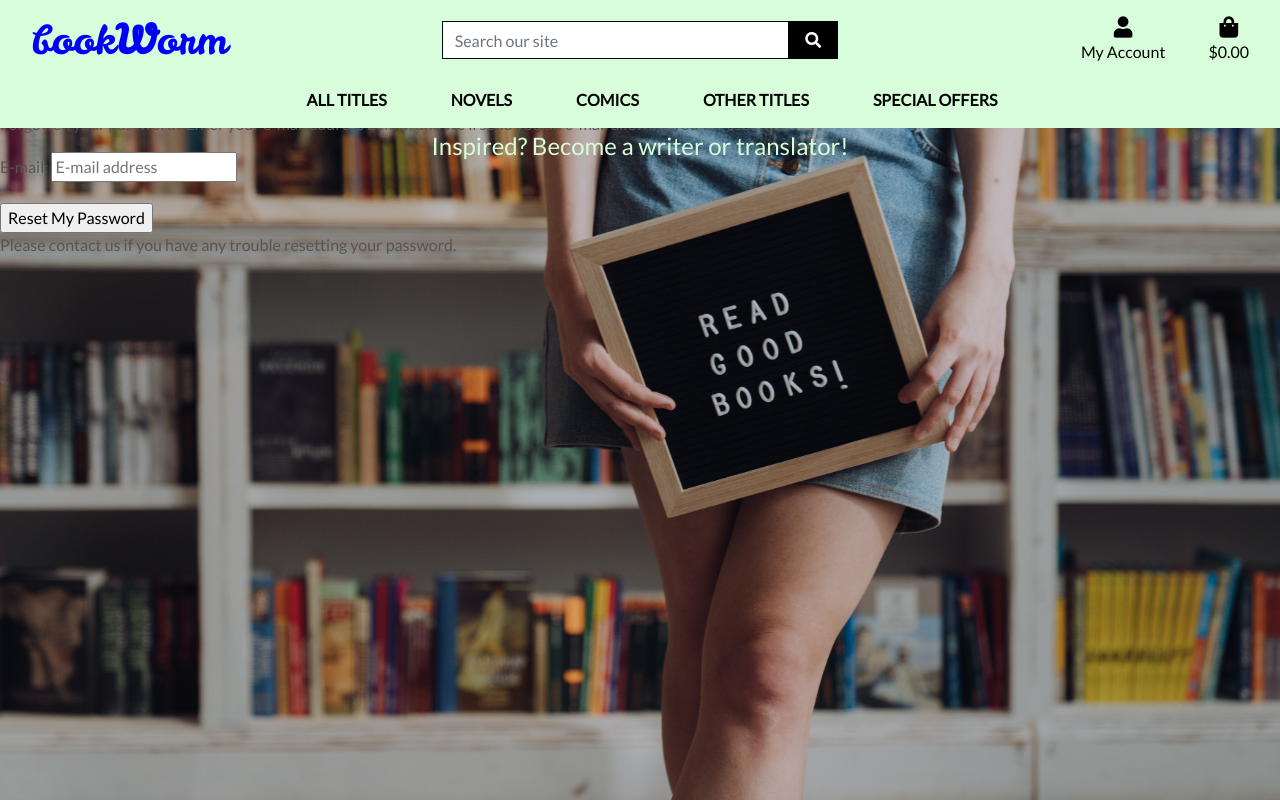
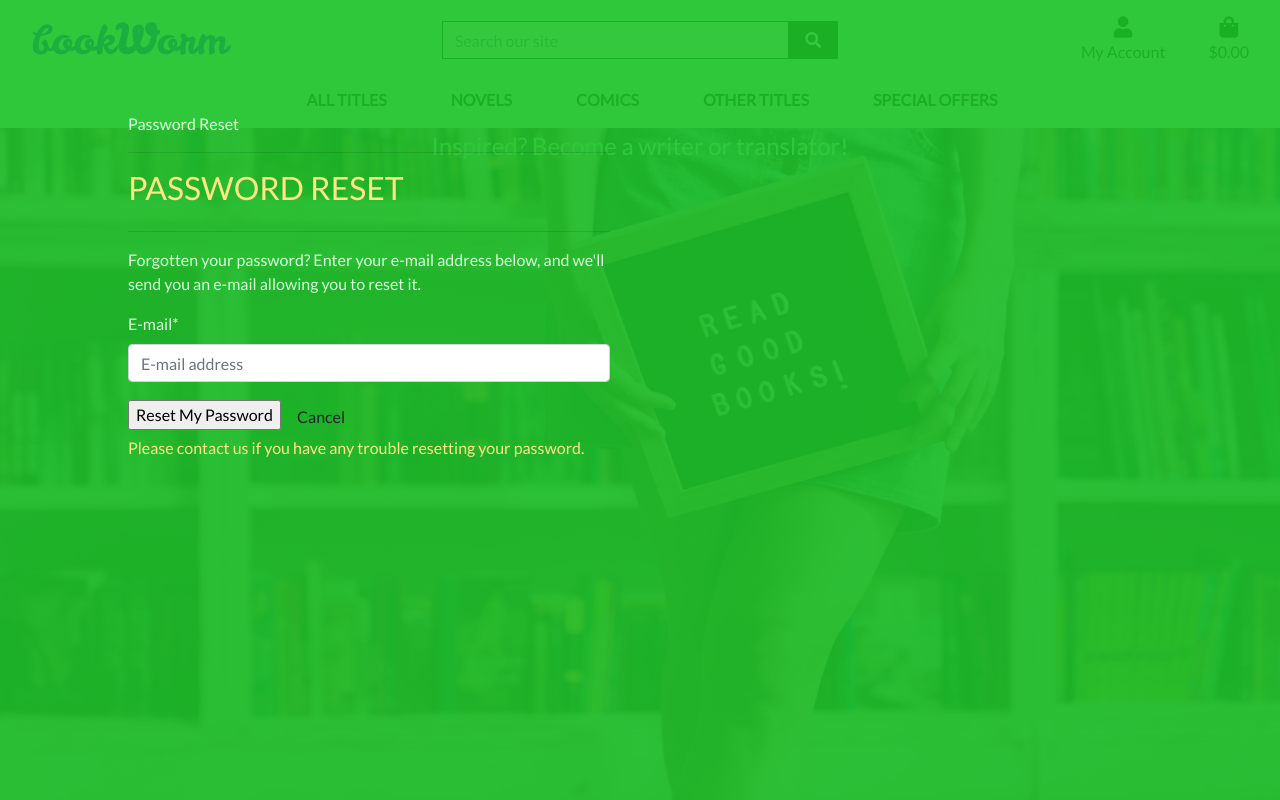
Before and after one commit to SingeRoi/bookWorm_ms4, a Django app: page /accounts/password/reset/ in a window 1280 px wide. Run offline with Django 3.2, Linux system fonts and the light colour scheme; parts of the project's set-up code (start-up, migrations or seed data) failed here and were passed over; some libraries are stand-ins or nearby versions.

Commit message:
adds cancel function to forms, minor restyle forms, fixes profile form link

```diff
--- a/bookCoins/templates/bookCoins/topup_coins.html
+++ b/bookCoins/templates/bookCoins/topup_coins.html
@@ -75,7 +75,7 @@
                 </fieldset>
 
                 <div class="submit-button text-right mt-5 mb-2">
-                    <a href="" class="btn btn-outline-black rounded-0">
+                    <a href="{% url 'profile' %}" class="btn btn-outline-black rounded-0">
 							<span class="icon">
 								<i class="fas fa-chevron-left"></i>
 							</span>
@@ -95,6 +95,9 @@
                     </p>
                 </div>
             </form>
+            <div class="cancel">
+            <a class="btn btn-outline-black rounded-0" href="{% url 'home' %}">Cancel</a>
+            </div>
         </div>
     </div>
 </div>
--- a/bookWorm/settings.py
+++ b/bookWorm/settings.py
@@ -81,6 +81,7 @@ TEMPLATES = [
                 'django.contrib.auth.context_processors.auth',
                 'django.contrib.messages.context_processors.messages',
                 'profiles.contexts.profile_contents',
+
 
             ],
             'builtins': [
--- a/bookWorm/urls.py
+++ b/bookWorm/urls.py
@@ -26,6 +26,5 @@ urlpatterns = [
     path('', include('home.urls')),
     path('products/', include('products.urls')),
     path('topup/', include('bookCoins.urls')),
-
     path('profile/', include('profiles.urls')),
 ] + static(settings.MEDIA_URL, document_root=settings.MEDIA_ROOT)
--- a/products/templates/products/add_product.html
+++ b/products/templates/products/add_product.html
@@ -33,7 +33,7 @@
                 {% endif %}
                 {% endfor %}
                 <div class="text-right">
-                    <a class="btn btn-outline-black rounded-0" href="{% url 'products' %}">Cancel</a>
+                    <a class="btn btn-outline-black float-left px-0 rounded-0" href="{% url 'products' %}">Cancel</a>
                     <button class="btn btn-black rounded-0" type="submit">Add Product</button>
                 </div>
             </form>
--- a/products/templates/products/product_detail.html
+++ b/products/templates/products/product_detail.html
@@ -42,9 +42,10 @@
                 {% else %}
                 <small class="text-muted">No Rating</small>
                 {% endif %}
+
                 {% if request.user.is_superuser %}
                     <small class="ml-3">
-                        <a href="{% url 'edit_product' product.id %}">Edit</a>
+                        <a class="font-crayola" href="{% url 'edit_product' product.id %}">Edit</a>
                         <a class="text-danger" href="{% url 'delete_product' product.id %}">Delete</a>
                     </small>
                 {% endif %}
--- a/profiles/templates/profiles/update_billing.html
+++ b/profiles/templates/profiles/update_billing.html
@@ -19,7 +19,7 @@
     <div class="row">
         <div class="col">
             <hr>
-            <h2 class="logo-font mb-4">My Profile</h2>
+            <h2 class="logo-font mb-4">My Profile - Billing</h2>
             <hr>
         </div>
     </div>
@@ -33,6 +33,9 @@
             </form>
         </div>
     </div>
+    <div class="cancel">
+        <a class="btn btn-outline-black px-0 rounded-0" href="{% url 'home' %}">Cancel</a>
+    </div>
     {% endblock %}
 
     {% block postloadjs %}
--- a/static/css/base.css
+++ b/static/css/base.css
@@ -172,6 +172,13 @@ body {
     top: 50px;
     right: auto;
 }
+.message-container {
+    position: fixed;
+}
+/* colours signup edit button text*/
+.font-crayola {
+    color: #FFE785 !important;
+}
 
 .btn-logout {
     margin-bottom: 1em;
--- a/templates/allauth/account/base.html
+++ b/templates/allauth/account/base.html
@@ -1,7 +1,7 @@
 {% extends "base.html" %}
 
 {% block content %}
-<div class="container header-container allauth-container">
+<div class="container allauth-header-container allauth-container">
     <div class="overlay"></div>
     <div class="row">
         <div class="col-6">
--- a/templates/allauth/account/logout.html
+++ b/templates/allauth/account/logout.html
@@ -8,10 +8,10 @@
 
 <div class="col col-10 offset-1 logout-message">
   <hr>
-  <h2 class="logo-font font-tea mb-4">{% trans "Sign Out" %}</h2>
+  <h2 class="logo-font font-crayola mb-4">{% trans "Sign Out" %}</h2>
   <hr>
 
-  <p class="font-tea logout-p ">{% trans 'Are you sure you want to sign out?' %}</p>
+  <p class="font-crayola logout-p ">{% trans 'Are you sure you want to sign out?' %}</p>
 
   <form method="post" action="{% url 'account_logout' %}">
     {% csrf_token %}
@@ -19,6 +19,7 @@
     <input type="hidden" name="{{ redirect_field_name }}" value="{{ redirect_field_value }}"/>
     {% endif %}
     <button class="btn-logout" type="submit">{% trans 'Sign Out' %}</button>
+    <a class="btn btn-outline-black rounded-0" href="{% url 'home' %}">Cancel</a>
 </form>
 
 </div>
--- a/templates/allauth/account/password_reset.html
+++ b/templates/allauth/account/password_reset.html
@@ -1,14 +1,20 @@
-{% extends "account/base.html" %}
+{% extends "base.html" %}
+
+{% block content %}
+<div class="container allauth-header-container allauth-container">
+    <div class="overlay"></div>
+    <div class="row">
+        <div class="col-6">
+            <div class="allauth-form-inner-content">
+                {% block inner_content %}
 
                 {% load i18n %}
                 {% load account %}
 
                 {% block head_title %}{% trans "Password Reset" %}{% endblock %}
 
-{% block content %}
-
                 <hr>
-    <h2 class="logo-font mb-4">{% trans "Password Reset" %}</h2>
+                <h2 class="logo-font font-crayola mb-4">{% trans "Password Reset" %}</h2>
                 <hr>
                 {% if user.is_authenticated %}
                 {% include "account/snippets/already_logged_in.html" %}
@@ -18,9 +24,16 @@
 
                 <form method="POST" action="{% url 'account_reset_password' %}" class="password_reset">
                     {% csrf_token %}
-        {{ form.as_p }}
+                    {{ form|crispy }}
+
                     <input type="submit" value="{% trans 'Reset My Password' %}" />
+                    <a class="btn btn-outline-black rounded-0" href="{% url 'home' %}">Cancel</a>
                 </form>
 
-    <p>{% blocktrans %}Please contact us if you have any trouble resetting your password.{% endblocktrans %}</p>
+                <p class="font-crayola" >{% blocktrans %}Please contact us if you have any trouble resetting your password.{% endblocktrans %}</p>
                 {% endblock %}
+            </div>
+        </div>
+    </div>
+</div>
+{% endblock %}
--- a/templates/base.html
+++ b/templates/base.html
@@ -87,7 +87,7 @@
                     </div>
                 </li>
                 <li class="list-inline-item">
-                    <a class="{% if grand_total %}text-info font-weight-bold{% else %}text-black{% endif %} nav-link" href="href = "">
+                    <a class="{% if grand_total %}text-info font-weight-bold{% else %}text-black{% endif %} nav-link" href="">
                     <div class="text-center">
                         <div><i class="fas fa-shopping-bag fa-lg"></i></div>
                         <p class="my-0">
@@ -119,13 +119,7 @@
     </div>
 </header>
 
-{% if messages %}
-<div class="message-container">
-    {% for message in messages %}
-        {% include 'includes/toasts/toast_success.html' %}
-    {% endfor %}
-</div>
-{% endif %}
+
 
 {% block page_header %}
 {% endblock %}
```
Also changed, not shown: products/views.py (+11 -1 lines), profiles/templates/profiles/profile.html (+5 -2 lines), templates/allauth/account/login.html (+4 -4 lines). Lines whose indentation alone changed are shown as unchanged.
